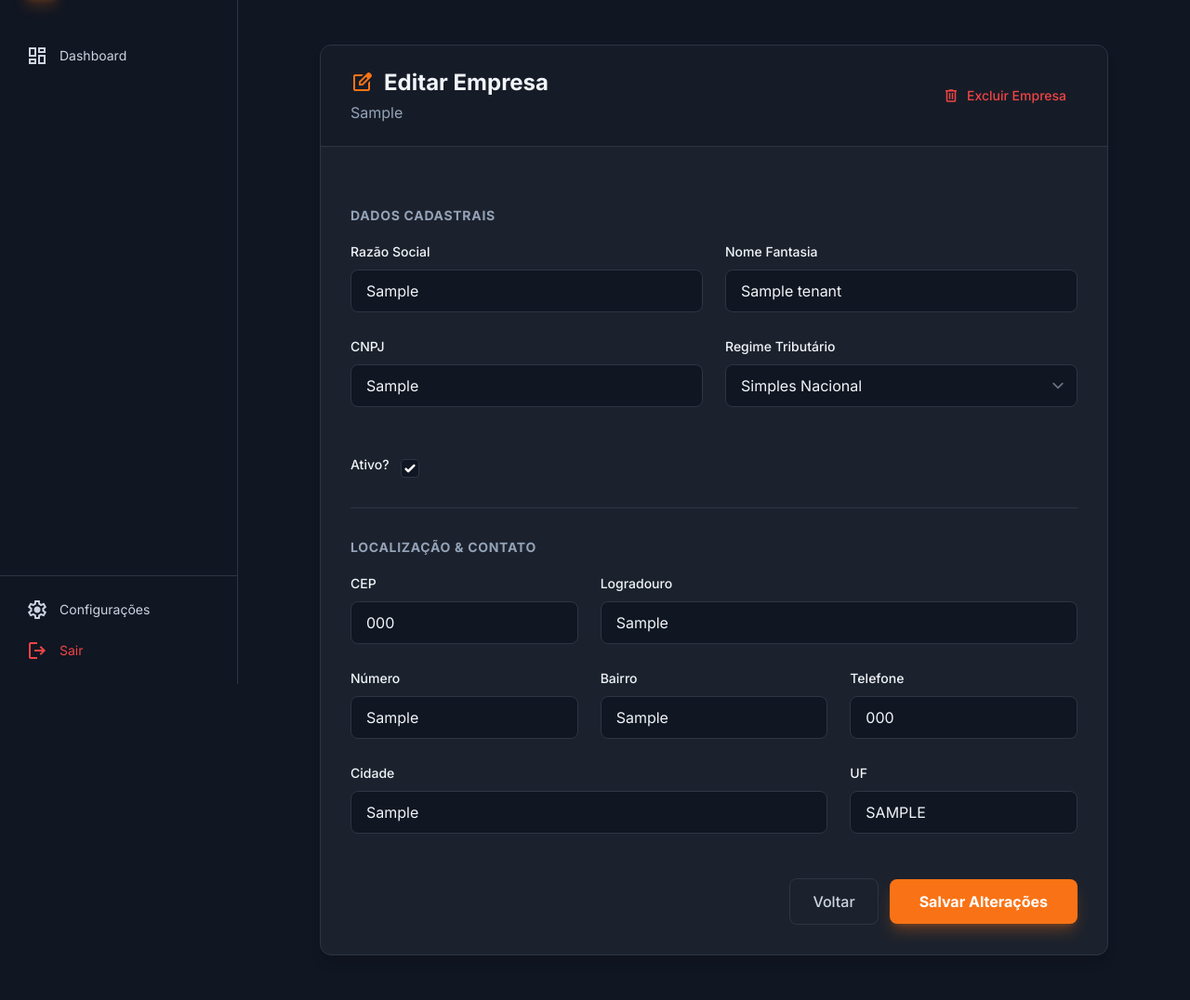
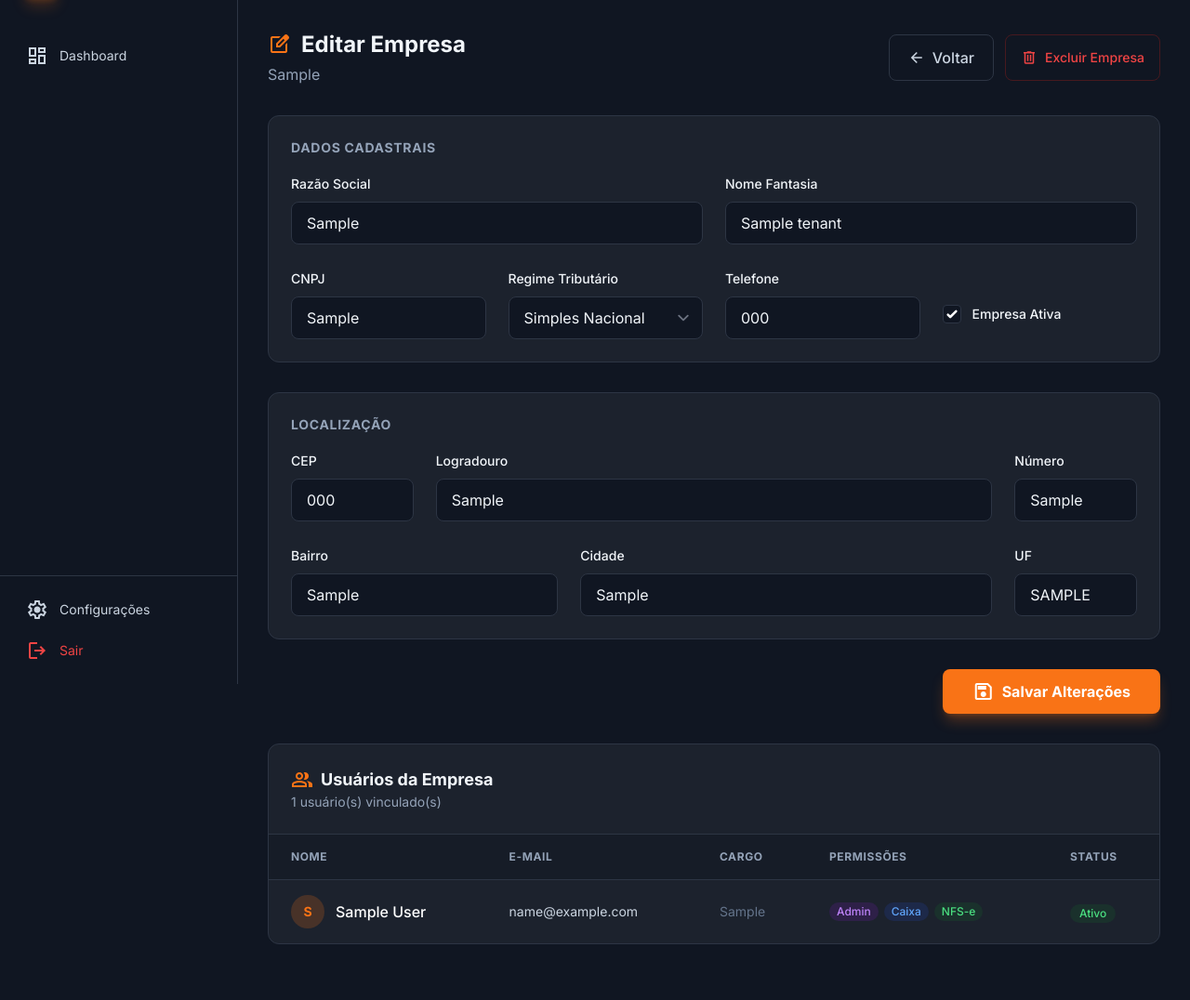
Before and after one commit to rodrigopoli192/wCaixaDigital, a Django app: page /platform/tenants/00000000-0000-0000-0000-000000000001/edit/ in a window 1280 px wide. Shown: the part 64-1140 px from the top of the page at 93% size. After the commit the page ends 1080 px from the top, so only its background shows below. Run offline with Django 5.2, Linux system fonts and the light colour scheme; a user stored in the database is signed in; data comes from the database, SQL or seed files in the repository; tables that the repository leaves empty hold one stand-in row (values such as "Sample post"); parts of the project's set-up code (start-up, migrations or seed data) failed here and were passed over; some libraries are stand-ins or nearby versions.

Commit message:
feat: Full-width Tenant Edit layout with User List

```diff
--- a/caixa_nfse/backoffice/views.py
+++ b/caixa_nfse/backoffice/views.py
@@ -73,6 +73,11 @@ class TenantUpdateView(LoginRequiredMixin, PlatformAdminRequiredMixin, UpdateVie
 
         return TenantUpdateForm
 
+    def get_context_data(self, **kwargs):
+        context = super().get_context_data(**kwargs)
+        context["usuarios"] = self.object.usuarios.all()
+        return context
+
 
 class TenantDeleteView(LoginRequiredMixin, PlatformAdminRequiredMixin, DeleteView):
     """
--- a/templates/backoffice/tenant_update.html
+++ b/templates/backoffice/tenant_update.html
@@ -4,10 +4,10 @@
 {% block page_title %}Editar Empresa{% endblock %}
 
 {% block content %}
-<div class="max-w-4xl mx-auto py-12 px-6">
-    <div class="bg-white dark:bg-surface-dark rounded-xl border border-slate-200 dark:border-border-dark overflow-hidden shadow-lg">
+<div class="p-8 space-y-8">
 
-        <div class="px-8 py-6 border-b border-slate-200 dark:border-border-dark bg-slate-50 dark:bg-background-dark/50 flex justify-between items-center">
+    <!-- Header -->
+    <div class="flex justify-between items-center">
         <div>
             <h2 class="text-2xl font-bold flex items-center gap-3">
                 <span class="material-symbols-outlined text-primary">edit_square</span>
@@ -15,13 +15,20 @@
             </h2>
             <p class="text-slate-500 dark:text-slate-400 mt-1">{{ tenant.razao_social }}</p>
         </div>
-            <a href="{% url 'backoffice:tenant_delete' tenant.pk %}" class="text-red-500 hover:text-red-700 font-medium text-sm flex items-center gap-2 px-3 py-2 rounded-lg hover:bg-red-50 dark:hover:bg-red-900/20 transition-colors">
+        <div class="flex items-center gap-3">
+            <a href="{% url 'backoffice:dashboard' %}" class="px-5 py-2.5 rounded-lg border border-slate-200 dark:border-border-dark text-slate-600 dark:text-slate-300 font-medium hover:bg-slate-50 dark:hover:bg-background-dark transition-colors flex items-center gap-2">
+                <span class="material-symbols-outlined text-lg">arrow_back</span>
+                Voltar
+            </a>
+            <a href="{% url 'backoffice:tenant_delete' tenant.pk %}" class="text-red-500 hover:text-red-700 font-medium text-sm flex items-center gap-2 px-4 py-2.5 rounded-lg border border-red-200 dark:border-red-900/50 hover:bg-red-50 dark:hover:bg-red-900/20 transition-colors">
                 <span class="material-symbols-outlined text-lg">delete</span>
                 Excluir Empresa
             </a>
         </div>
+    </div>
 
-        <form method="post" class="p-8 space-y-8">
+    <!-- Form -->
+    <form method="post" class="space-y-8">
         {% csrf_token %}
 
         {% if form.non_field_errors %}
@@ -30,44 +37,42 @@
         </div>
         {% endif %}
 
-            <!-- Dados da Empresa -->
-            <section>
+        <!-- Dados Cadastrais -->
+        <section class="bg-white dark:bg-surface-dark rounded-xl border border-slate-200 dark:border-border-dark p-6">
             <h3 class="text-sm font-bold uppercase text-slate-400 mb-4 tracking-wider">Dados Cadastrais</h3>
-                <div class="grid grid-cols-1 md:grid-cols-2 gap-6">
-                    <div class="space-y-2">
+            <div class="grid grid-cols-1 md:grid-cols-4 gap-6">
+                <div class="md:col-span-2 space-y-2">
                     <label class="text-sm font-medium">Razão Social</label>
                     {% render_field form.razao_social class="w-full bg-slate-50 dark:bg-background-dark border border-slate-200 dark:border-border-dark rounded-lg px-4 py-2.5 focus:ring-2 focus:ring-primary focus:border-primary placeholder-slate-400 transition-all outline-none" %}
-                        {{ form.razao_social.errors }}
                 </div>
-                    <div class="space-y-2">
+                <div class="md:col-span-2 space-y-2">
                     <label class="text-sm font-medium">Nome Fantasia</label>
                     {% render_field form.nome_fantasia class="w-full bg-slate-50 dark:bg-background-dark border border-slate-200 dark:border-border-dark rounded-lg px-4 py-2.5 focus:ring-2 focus:ring-primary focus:border-primary placeholder-slate-400 transition-all outline-none" %}
-                        {{ form.nome_fantasia.errors }}
                 </div>
                 <div class="space-y-2">
                     <label class="text-sm font-medium">CNPJ</label>
                     {% render_field form.cnpj class="w-full bg-slate-50 dark:bg-background-dark border border-slate-200 dark:border-border-dark rounded-lg px-4 py-2.5 focus:ring-2 focus:ring-primary focus:border-primary placeholder-slate-400 transition-all outline-none" %}
-                        {{ form.cnpj.errors }}
                 </div>
                 <div class="space-y-2">
                     <label class="text-sm font-medium">Regime Tributário</label>
                     {% render_field form.regime_tributario class="w-full bg-slate-50 dark:bg-background-dark border border-slate-200 dark:border-border-dark rounded-lg px-4 py-2.5 focus:ring-2 focus:ring-primary focus:border-primary placeholder-slate-400 transition-all outline-none appearance-none" %}
-                        {{ form.regime_tributario.errors }}
                 </div>
-                     <div class="space-y-2 flex items-center gap-3 pt-6">
-                        <label class="text-sm font-medium">Ativo?</label>
+                <div class="space-y-2">
+                    <label class="text-sm font-medium">Telefone</label>
+                    {% render_field form.telefone class="w-full bg-slate-50 dark:bg-background-dark border border-slate-200 dark:border-border-dark rounded-lg px-4 py-2.5 focus:ring-2 focus:ring-primary focus:border-primary placeholder-slate-400 transition-all outline-none" %}
+                </div>
+                 <div class="flex items-center gap-3 pt-6">
                     {% render_field form.ativo class="w-5 h-5 text-primary rounded focus:ring-primary focus:ring-offset-0 bg-slate-50 dark:bg-background-dark border-slate-300 dark:border-border-dark" %}
+                    <label class="text-sm font-medium">Empresa Ativa</label>
                 </div>
             </div>
         </section>
 
-            <hr class="border-slate-200 dark:border-border-dark">
-
-            <!-- Endereço e Contato -->
-            <section>
-                <h3 class="text-sm font-bold uppercase text-slate-400 mb-4 tracking-wider">Localização & Contato</h3>
+        <!-- Localização -->
+        <section class="bg-white dark:bg-surface-dark rounded-xl border border-slate-200 dark:border-border-dark p-6">
+            <h3 class="text-sm font-bold uppercase text-slate-400 mb-4 tracking-wider">Localização</h3>
             <div class="grid grid-cols-1 md:grid-cols-6 gap-6">
-                    <div class="md:col-span-2 space-y-2">
+                <div class="md:col-span-1 space-y-2">
                     <label class="text-sm font-medium">CEP</label>
                     {% render_field form.cep class="w-full bg-slate-50 dark:bg-background-dark border border-slate-200 dark:border-border-dark rounded-lg px-4 py-2.5 focus:ring-2 focus:ring-primary focus:border-primary placeholder-slate-400 transition-all outline-none" %}
                 </div>
@@ -75,7 +80,7 @@
                     <label class="text-sm font-medium">Logradouro</label>
                     {% render_field form.logradouro class="w-full bg-slate-50 dark:bg-background-dark border border-slate-200 dark:border-border-dark rounded-lg px-4 py-2.5 focus:ring-2 focus:ring-primary focus:border-primary placeholder-slate-400 transition-all outline-none" %}
                 </div>
-                    <div class="md:col-span-2 space-y-2">
+                <div class="md:col-span-1 space-y-2">
                     <label class="text-sm font-medium">Número</label>
                     {% render_field form.numero class="w-full bg-slate-50 dark:bg-background-dark border border-slate-200 dark:border-border-dark rounded-lg px-4 py-2.5 focus:ring-2 focus:ring-primary focus:border-primary placeholder-slate-400 transition-all outline-none" %}
                 </div>
@@ -83,29 +88,96 @@
                     <label class="text-sm font-medium">Bairro</label>
                     {% render_field form.bairro class="w-full bg-slate-50 dark:bg-background-dark border border-slate-200 dark:border-border-dark rounded-lg px-4 py-2.5 focus:ring-2 focus:ring-primary focus:border-primary placeholder-slate-400 transition-all outline-none" %}
                 </div>
-                    <div class="md:col-span-2 space-y-2">
-                        <label class="text-sm font-medium">Telefone</label>
-                        {% render_field form.telefone class="w-full bg-slate-50 dark:bg-background-dark border border-slate-200 dark:border-border-dark rounded-lg px-4 py-2.5 focus:ring-2 focus:ring-primary focus:border-primary placeholder-slate-400 transition-all outline-none" %}
-                    </div>
-                    <div class="md:col-span-4 space-y-2">
+                <div class="md:col-span-3 space-y-2">
                     <label class="text-sm font-medium">Cidade</label>
                     {% render_field form.cidade class="w-full bg-slate-50 dark:bg-background-dark border border-slate-200 dark:border-border-dark rounded-lg px-4 py-2.5 focus:ring-2 focus:ring-primary focus:border-primary placeholder-slate-400 transition-all outline-none" %}
                 </div>
-                    <div class="md:col-span-2 space-y-2">
+                <div class="md:col-span-1 space-y-2">
                     <label class="text-sm font-medium">UF</label>
                     {% render_field form.uf class="w-full bg-slate-50 dark:bg-background-dark border border-slate-200 dark:border-border-dark rounded-lg px-4 py-2.5 focus:ring-2 focus:ring-primary focus:border-primary placeholder-slate-400 transition-all outline-none uppercase" maxlength="2" %}
                 </div>
             </div>
         </section>
 
-             <div class="flex items-center justify-end gap-3 pt-4">
-                <a href="{% url 'backoffice:dashboard' %}" class="px-6 py-3 rounded-lg border border-slate-200 dark:border-border-dark text-slate-600 dark:text-slate-300 font-medium hover:bg-slate-50 dark:hover:bg-background-dark transition-colors">Voltar</a>
-                <button type="submit" class="bg-primary hover:bg-orange-600 text-white px-8 py-3 rounded-lg font-bold shadow-lg shadow-primary/30 transition-all transform hover:scale-[1.02]">
+        <div class="flex items-center justify-end">
+            <button type="submit" class="bg-primary hover:bg-orange-600 text-white px-8 py-3 rounded-lg font-bold shadow-lg shadow-primary/30 transition-all transform hover:scale-[1.02] flex items-center gap-2">
+                <span class="material-symbols-outlined">save</span>
                 Salvar Alterações
             </button>
         </div>
+    </form>
 
-        </form>
+    <!-- Usuários da Empresa -->
+    <section class="bg-white dark:bg-surface-dark rounded-xl border border-slate-200 dark:border-border-dark overflow-hidden">
+        <div class="p-6 border-b border-slate-200 dark:border-border-dark">
+            <h3 class="text-lg font-bold flex items-center gap-2">
+                <span class="material-symbols-outlined text-primary">group</span>
+                Usuários da Empresa
+            </h3>
+            <p class="text-sm text-slate-500 dark:text-slate-400">{{ usuarios.count }} usuário(s) vinculado(s)</p>
         </div>
+
+        <div class="overflow-x-auto">
+            <table class="w-full text-left border-collapse">
+                <thead class="bg-slate-50 dark:bg-background-dark/50 text-slate-500 dark:text-slate-400 text-xs font-bold uppercase tracking-wider">
+                    <tr class="border-b border-slate-200 dark:border-border-dark">
+                        <th class="px-6 py-4">Nome</th>
+                        <th class="px-6 py-4">E-mail</th>
+                        <th class="px-6 py-4">Cargo</th>
+                        <th class="px-6 py-4">Permissões</th>
+                        <th class="px-6 py-4">Status</th>
+                    </tr>
+                </thead>
+                <tbody class="divide-y divide-slate-200 dark:divide-border-dark">
+                    {% for usuario in usuarios %}
+                    <tr class="hover:bg-slate-50 dark:hover:bg-background-dark/30 transition-colors">
+                        <td class="px-6 py-4">
+                            <div class="flex items-center gap-3">
+                                <div class="size-9 rounded-full bg-primary/20 text-primary flex items-center justify-center font-bold text-sm">
+                                    {{ usuario.first_name|slice:":1"|upper|default:"U" }}
+                                </div>
+                                <span class="font-medium text-slate-900 dark:text-white">{{ usuario.get_full_name|default:usuario.email }}</span>
+                            </div>
+                        </td>
+                        <td class="px-6 py-4 text-sm text-slate-600 dark:text-slate-300">
+                            {{ usuario.email }}
+                        </td>
+                        <td class="px-6 py-4 text-sm text-slate-500">
+                            {{ usuario.cargo|default:"-" }}
+                        </td>
+                        <td class="px-6 py-4">
+                            <div class="flex flex-wrap gap-1.5">
+                                {% if usuario.pode_aprovar_fechamento %}
+                                <span class="px-2 py-0.5 rounded-full text-xs font-medium bg-purple-100 text-purple-700 dark:bg-purple-900/30 dark:text-purple-400">Admin</span>
+                                {% endif %}
+                                {% if usuario.pode_operar_caixa %}
+                                <span class="px-2 py-0.5 rounded-full text-xs font-medium bg-blue-100 text-blue-700 dark:bg-blue-900/30 dark:text-blue-400">Caixa</span>
+                                {% endif %}
+                                {% if usuario.pode_emitir_nfse %}
+                                <span class="px-2 py-0.5 rounded-full text-xs font-medium bg-green-100 text-green-700 dark:bg-green-900/30 dark:text-green-400">NFS-e</span>
+                                {% endif %}
+                            </div>
+                        </td>
+                        <td class="px-6 py-4">
+                            {% if usuario.is_active %}
+                            <span class="inline-flex items-center px-2.5 py-0.5 rounded-full text-xs font-medium bg-green-100 text-green-800 dark:bg-green-900/30 dark:text-green-400">Ativo</span>
+                            {% else %}
+                            <span class="inline-flex items-center px-2.5 py-0.5 rounded-full text-xs font-medium bg-red-100 text-red-800 dark:bg-red-900/30 dark:text-red-400">Inativo</span>
+                            {% endif %}
+                        </td>
+                    </tr>
+                    {% empty %}
+                    <tr>
+                        <td colspan="5" class="px-6 py-12 text-center text-slate-500">
+                            <span class="material-symbols-outlined text-4xl mb-2">person_off</span>
+                            <p>Nenhum usuário vinculado ainda</p>
+                        </td>
+                    </tr>
+                    {% endfor %}
+                </tbody>
+            </table>
+        </div>
+    </section>
+
 </div>
 {% endblock %}
```
Lines whose indentation alone changed are shown as unchanged.
